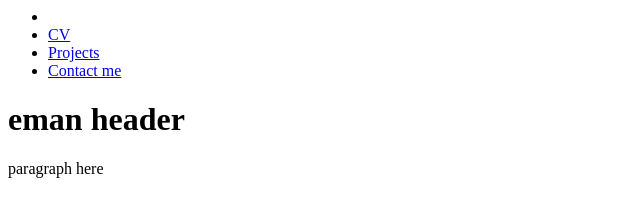
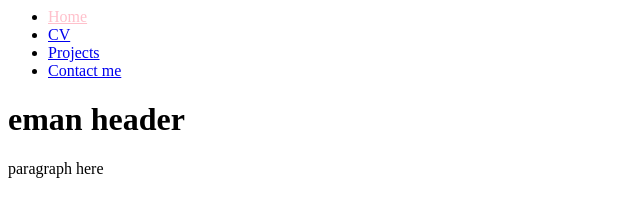
Before and after one commit to emanameen9982773/emanameen9982773.github.io, a plain HTML site: page index.html in a window 1280 px wide. Shown: the full height of the page, 0-640 px from the left. Drawn offline with Linux system fonts and the light colour scheme.

Commit message:
Update index.html

```diff
--- a/index.html
+++ b/index.html
@@ -5,7 +5,7 @@
   <body>
     <nav role="navigation" style="border: rosybrown;">
       <ul>
-        <li> <a href="index.html" style="color: pink;"></li>
+        <li> <a href="index.html" style="color: pink;">Home</a></li>
         <li> <a  href="cv.html">CV</a></li>
         <li> <a href="projects.html">Projects</a></li>
         <li> <a href="contact.html">Contact me</a></li>
```
